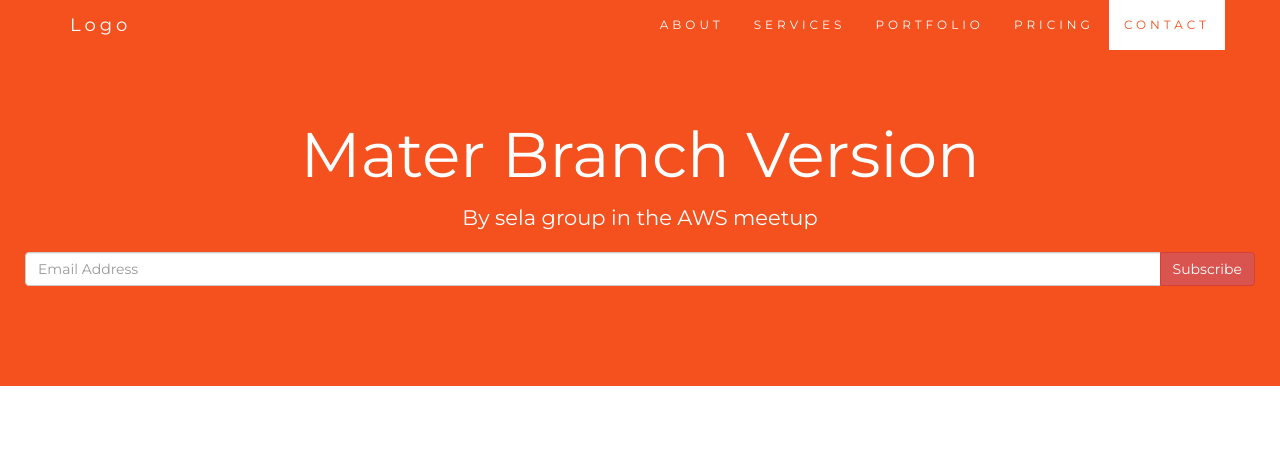
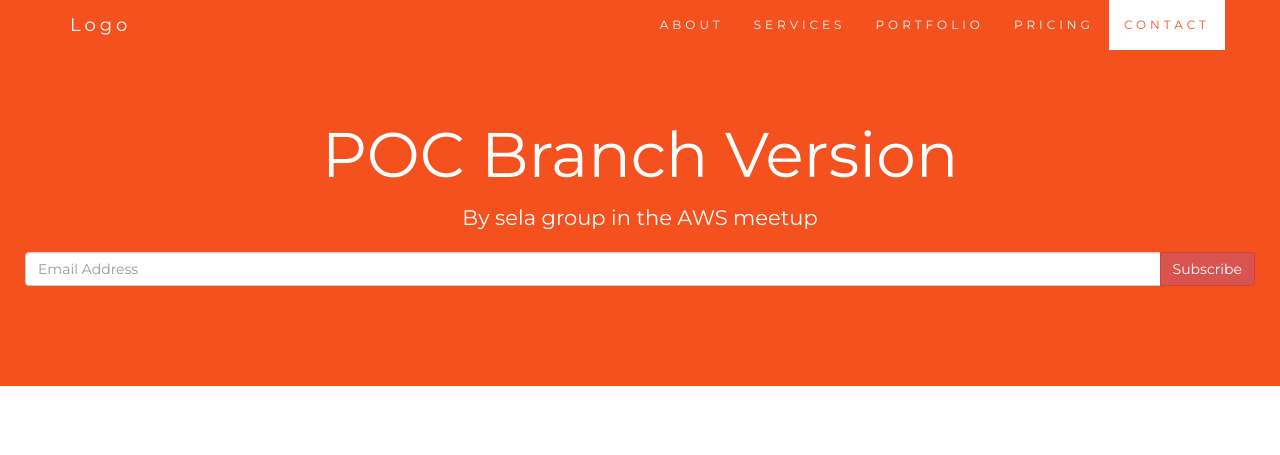
Before and after one commit to leonjalfon1/aws-meetup-ci-cd, a website: page index.html in a window 1280 px wide. Shown: the top 455 px of the page. Drawn offline with nearby package versions, Linux system fonts and the light colour scheme; some packages are replaced by stand-ins of ours.

Commit message:
update index

```diff
--- a/index.html
+++ b/index.html
@@ -215,7 +215,7 @@
 </nav>
 
 <div class="jumbotron text-center">
-  <h1>Mater Branch Version</h1>
+  <h1>POC Branch Version</h1>
   <p>By sela group in the AWS meetup</p>
   <form>
     <div class="input-group">
```
